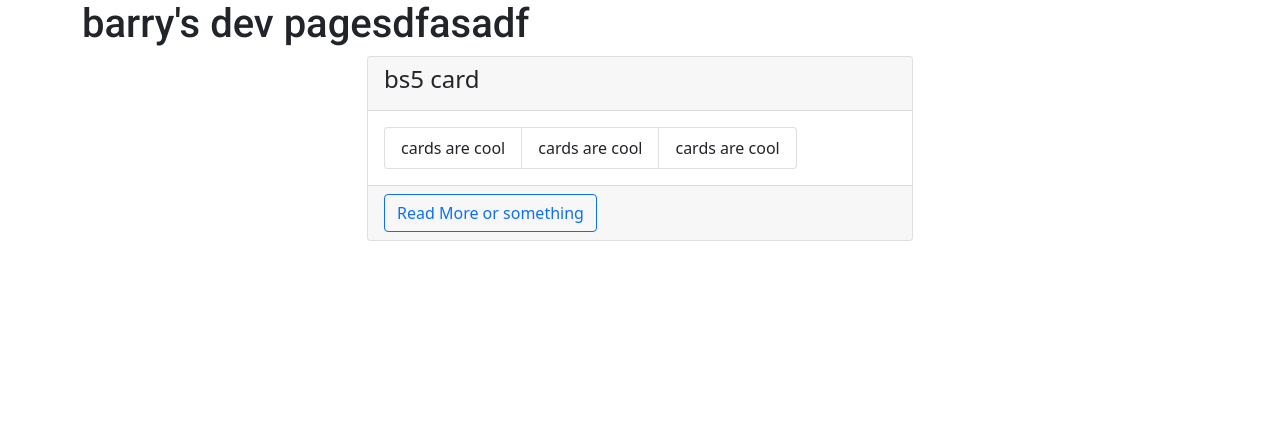
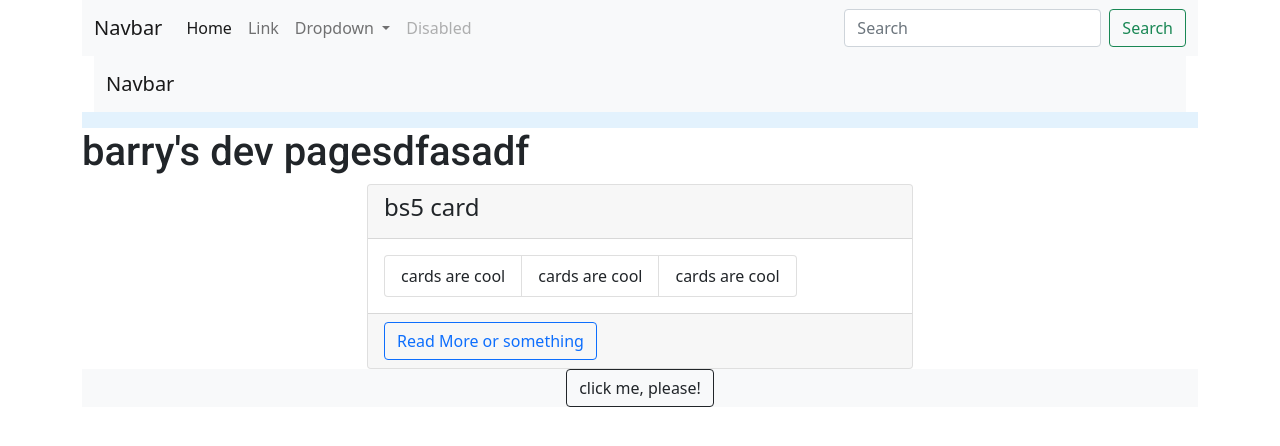
Before and after one commit to barrycumbie/didactic-octo-succotash-dummy-profile-, a plain HTML site: page docs/index.html in a window 1280 px wide. Drawn offline with nearby package versions, Linux system fonts and the light colour scheme; a web font is replaced by a local one.

Commit message:
Add files via upload

```diff
--- a/docs/index.html
+++ b/docs/index.html
@@ -16,6 +16,56 @@
 </head>
 
 <body class="container">
+
+	<nav class="navbar navbar-expand-lg navbar-light bg-light">
+		<div class="container-fluid">
+		  <a class="navbar-brand" href="#">Navbar</a>
+		  <button class="navbar-toggler" type="button" data-bs-toggle="collapse" data-bs-target="#navbarSupportedContent" aria-controls="navbarSupportedContent" aria-expanded="false" aria-label="Toggle navigation">
+			<span class="navbar-toggler-icon"></span>
+		  </button>
+		  <div class="collapse navbar-collapse" id="navbarSupportedContent">
+			<ul class="navbar-nav me-auto mb-2 mb-lg-0">
+			  <li class="nav-item">
+				<a class="nav-link active" aria-current="page" href="#">Home</a>
+			  </li>
+			  <li class="nav-item">
+				<a class="nav-link" href="#">Link</a>
+			  </li>
+			  <li class="nav-item dropdown">
+				<a class="nav-link dropdown-toggle" href="#" id="navbarDropdown" role="button" data-bs-toggle="dropdown" aria-expanded="false">
+				  Dropdown
+				</a>
+				<ul class="dropdown-menu" aria-labelledby="navbarDropdown">
+				  <li><a class="dropdown-item" href="#">Action</a></li>
+				  <li><a class="dropdown-item" href="#">Another action</a></li>
+				  <li><hr class="dropdown-divider"></li>
+				  <li><a class="dropdown-item" href="#">Something else here</a></li>
+				</ul>
+			  </li>
+			  <li class="nav-item">
+				<a class="nav-link disabled" href="#" tabindex="-1" aria-disabled="true">Disabled</a>
+			  </li>
+			</ul>
+			<form class="d-flex">
+			  <input class="form-control me-2" type="search" placeholder="Search" aria-label="Search">
+			  <button class="btn btn-outline-success" type="submit">Search</button>
+			</form>
+		  </div>
+		</div>
+	  </nav>
+
+	<div class="container">
+		<nav class="navbar navbar-expand-lg navbar-light bg-light">
+		  <div class="container-fluid">
+			<a class="navbar-brand" href="#">Navbar</a>
+		  </div>
+		</nav>
+	  </div>
+
+<nav class="navbar navbar-light" style="background-color: #e3f2fd;">
+	<!-- Navbar content -->
+</nav>
+
 	 <h1>barry's dev pagesdfasadf</h1>
 <!--
 	<label>enter your name</label><br>
@@ -46,6 +96,11 @@
 		</div>
 	</div>
 
+	<footer class="text-center bg-light">
+		<!-- <button>Click Me!</button> -->
+		<button id="btnClicky" type="button" class="btn btn-outline-dark">click me, please!</button>
+	</footer>
+
 
 
 	<!-- <p>here's some "naked" text </p> -->
--- a/docs/scripts/script.js
+++ b/docs/scripts/script.js
@@ -1,4 +1,15 @@
 document.addEventListener("DOMContentLoaded", () => {
-    console.log("we workin', baby!")
-    alert("hi");
-  });
+   console.log("document succesfully loaded, baby");
+
+   document.getElementById('btnClicky').addEventListener('click', btnClicky);
+ }
+);
+
+function btnClicky () {
+  console.log('in btnClicky event');
+  document.getElementById('btnClicky').style.transform = 'rotate(15deg)'
+  console.log('after rotation');
+}
+
+
+// const btnClicky = document.getElementById('btnClicky'); btnClicky.addEventListener('click', () => { // ...now do DOM stuff });
```
